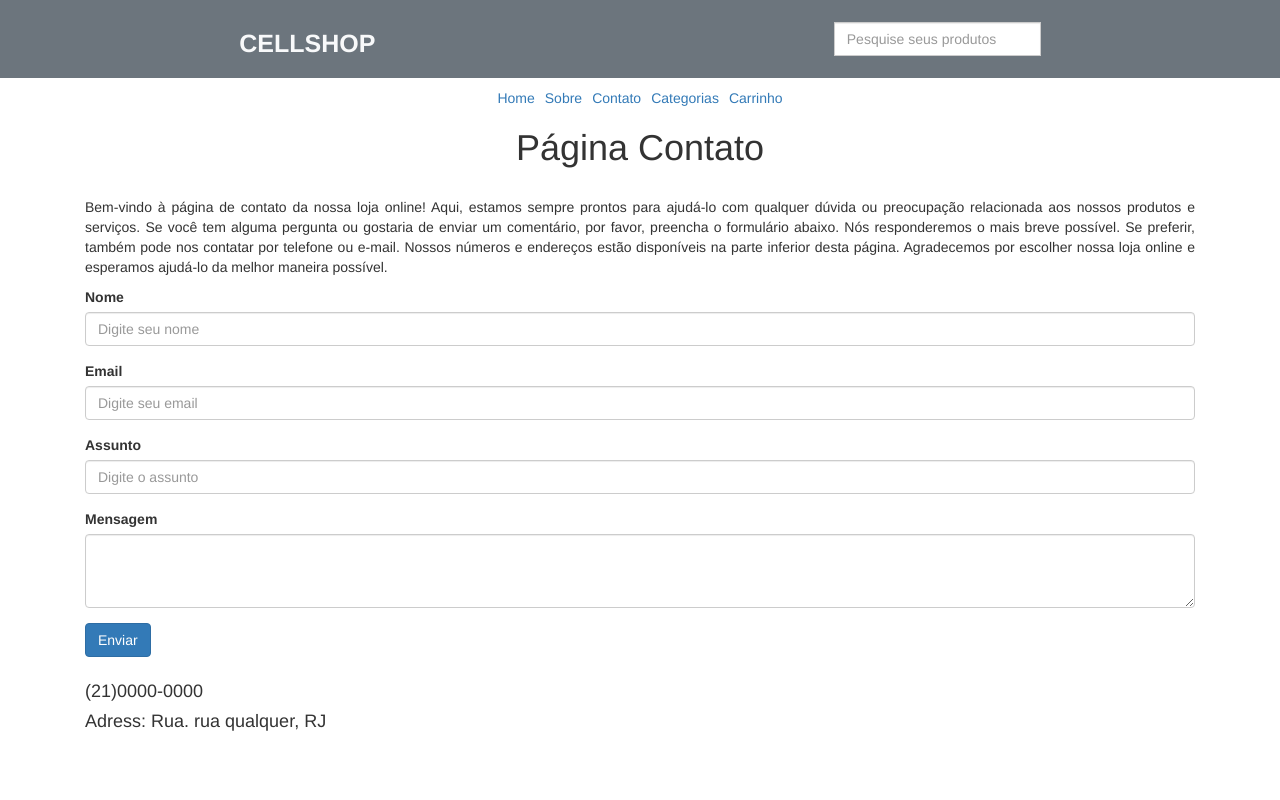
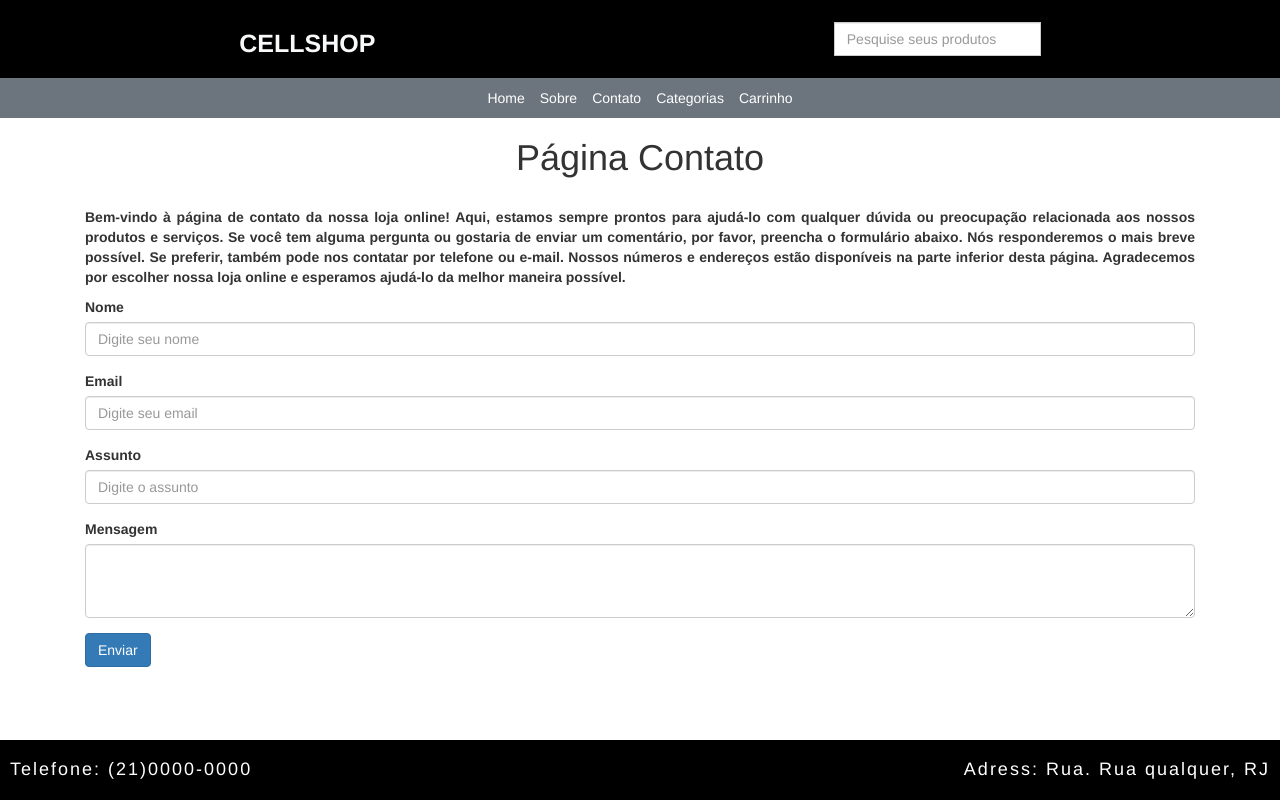
Before and after one commit to JxVtrl/lojaproject, a Django app: page /contato/ in a window 1280 px wide. Run offline with Django 4.2, Linux system fonts and the light colour scheme; some libraries are stand-ins or nearby versions.

Commit message:
changing styles

```diff
--- a/templates/addprocarro.html
+++ b/templates/addprocarro.html
@@ -1,5 +1,5 @@
 {% extends 'base.html' %} {% block title %}Carrinho{% endblock %}
 
 {% block content %}
-<div class="container">Produto adicionado ao carrinho</div>
+<div class="container fw-bold fs-1 p-3 text-info">Produto adicionado com sucesso ao carrinho.</div>
 {% endblock content %}
--- a/templates/base.html
+++ b/templates/base.html
@@ -20,7 +20,7 @@
   </head>
   <body>
     <div
-      class="d-flex flex-row align-items-center justify-content-around bg-secondary p-3"
+      class="d-flex flex-row align-items-center justify-content-around bg-black p-3"
     >
       <h1 class="text-light text-monospace fs-1 fw-bold">CELLSHOP</h1>
       <div class="input-group w-auto d-flex justify-content-center bg-primary">
@@ -29,13 +29,15 @@
 
       </div>
     </div>
-    <div class="w-100% pt-3 gap-3 d-flex justify-content-center">
-      <a href="{% url 'lojaapp:home' %}">Home</a>
-      <a href="{% url 'lojaapp:sobre' %}">Sobre</a>
-      <a href="{% url 'lojaapp:contato' %}">Contato</a>
-      <a href="{% url 'lojaapp:todosprodutos' %}">Categorias</a>
-      <a href="{% url 'lojaapp:meucarro' %}">Carrinho</a>
+    <div class="w-100% bg-secondary gap-4 p-3 d-flex justify-content-center">
+      <a href="{% url 'lojaapp:home' %}" class="text-white">Home</a>
+      <a href="{% url 'lojaapp:sobre' %}" class="text-white">Sobre</a>
+      <a href="{% url 'lojaapp:contato' %}" class="text-white">Contato</a>
+      <a href="{% url 'lojaapp:todosprodutos' %}" class="text-white">Categorias</a>
+      <a href="{% url 'lojaapp:meucarro' %}" class="text-white">Carrinho</a>
     </div>
     {% block content%} {% endblock %}
+
   </body>
+
 </html>
--- a/templates/contato.html
+++ b/templates/contato.html
@@ -1,7 +1,7 @@
 {% extends 'base.html' %} {% block content %}
-
+<div class="h-100vh">
 <h1 class="text-center">Página Contato</h1>
-<p class="container text-justify mt-5">
+<p class="container fw-semibold text-justify mt-5">
   Bem-vindo à página de contato da nossa loja online! Aqui, estamos sempre
   prontos para ajudá-lo com qualquer dúvida ou preocupação relacionada aos
   nossos produtos e serviços. Se você tem alguma pergunta ou gostaria de enviar
@@ -11,7 +11,7 @@
   página. Agradecemos por escolher nossa loja online e esperamos ajudá-lo da
   melhor maneira possível.
 </p>
-<div class="container">
+<div class="container ">
   <form action="{% url 'lojaapp:contato' %}" method="post">
     {% csrf_token %}
     <div class="form-group">
@@ -56,9 +56,10 @@
     <button type="submit" class="btn btn-primary">Enviar</button>
   </form>
 </div>
-<div class="container mt-4">
-    <h4>(21)0000-0000</h4>
-    <h4>Adress: Rua. rua qualquer, RJ</h4>
+<div class="mt-4 p-3 d-flex justify-content-between position-absolute bottom-0" style="width: 100%; background-color: #000; color: #fff; letter-spacing: 2px">
+    <h4>Telefone: (21)0000-0000</h4>
+    <h4>Adress: Rua. Rua qualquer, RJ</h4>
 </div>
   {% endblock%}
 </div>
+</div>
```
Also changed, not shown: templates/sobre.html (+8 -1 lines), db.sqlite3.
